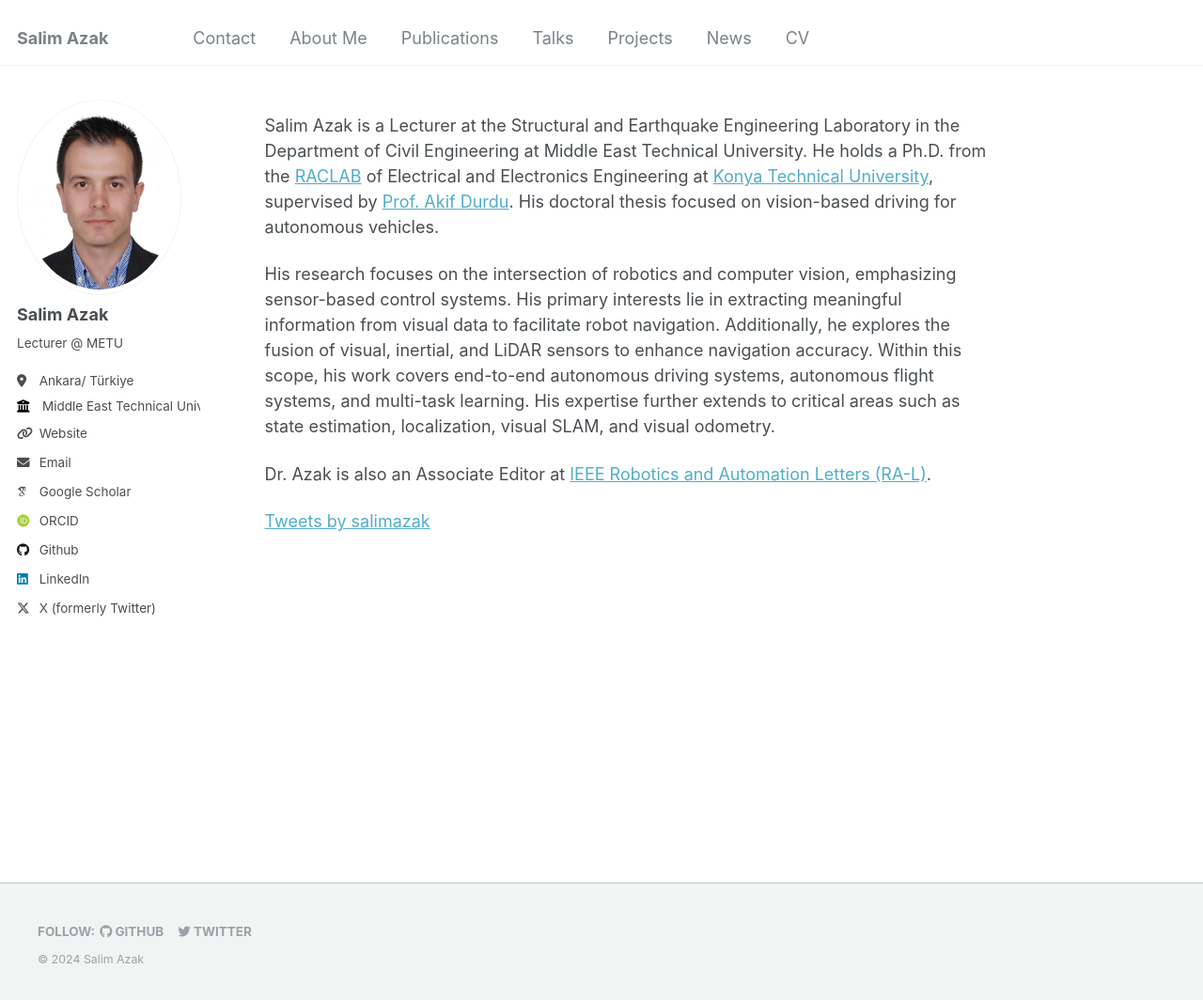
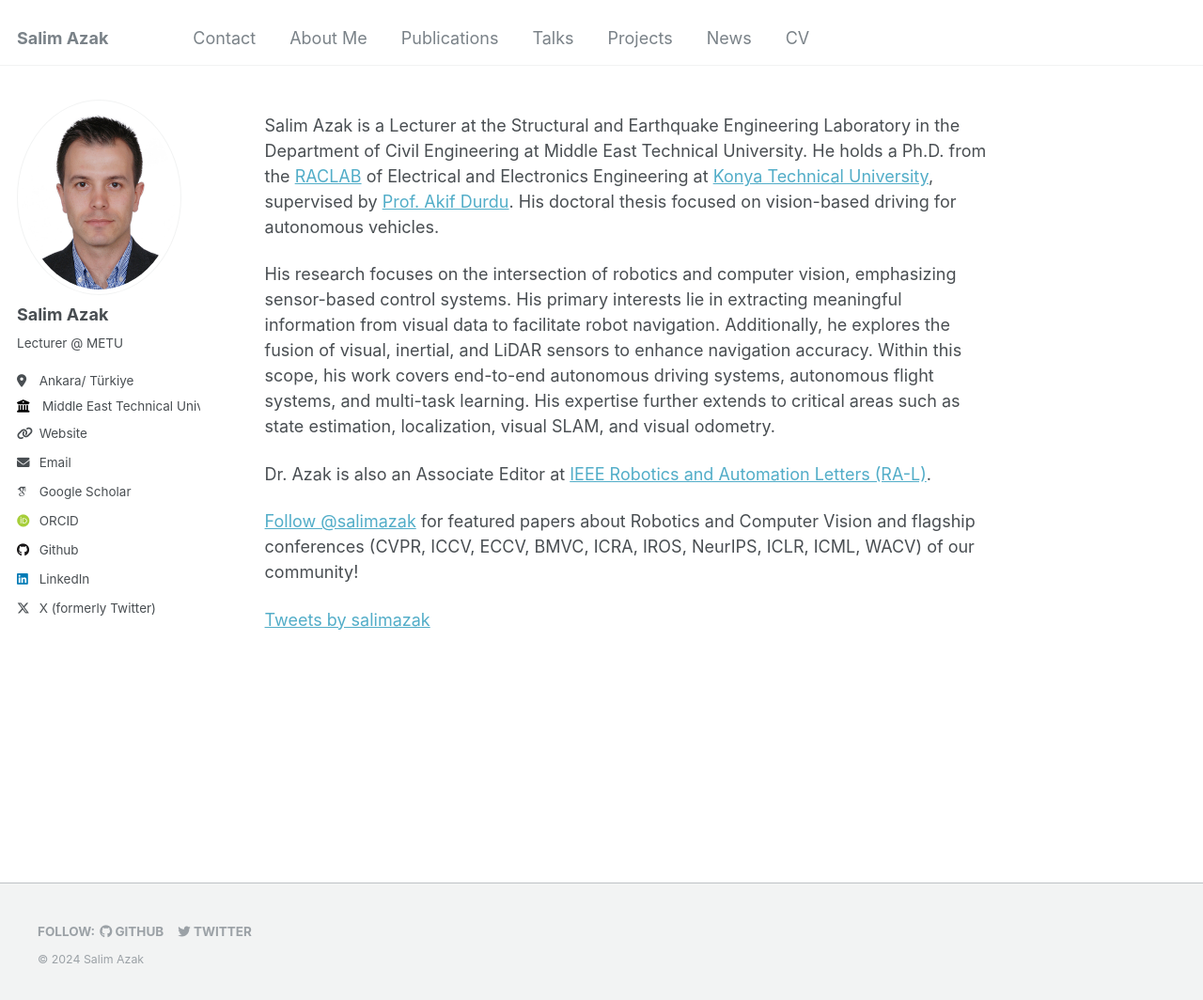
Before and after one commit to salimazak/salimazak.github.io, a Jekyll site: the page built from _pages/about.md, in a window 1280 px wide and 1065 px high. Shown: the whole window at 94% size. Built offline with Jekyll 4.4.1, drawn with Linux system fonts in a browser that asks for light colours; some web fonts are replaced; comment, search, counter and statistics services are not loaded.

Commit message:
Update about.md

```diff
--- a/_pages/about.md
+++ b/_pages/about.md
@@ -12,6 +12,10 @@ Salim Azak is a Lecturer at the Structural and Earthquake Engineering Laboratory
 His research focuses on the intersection of robotics and computer vision, emphasizing sensor-based control systems. His primary interests lie in extracting meaningful information from visual data to facilitate robot navigation. Additionally, he explores the fusion of visual, inertial, and LiDAR sensors to enhance navigation accuracy. Within this scope, his work covers end-to-end autonomous driving systems, autonomous flight systems, and multi-task learning. His expertise further extends to critical areas such as state estimation, localization, visual SLAM, and visual odometry.
 
 Dr. Azak is also an Associate Editor at [IEEE Robotics and Automation Letters (RA-L)](https://www.ieee-ras.org/publications/ra-l).
+
+<a class="twitter-follow-button"
+  href="https://twitter.com/TwitterDev">
+<a class="twitter-follow-button" href="https://twitter.com/salimazak">Follow @salimazak</a> <span>for featured papers about Robotics and Computer Vision and flagship conferences (CVPR, ICCV, ECCV, BMVC, ICRA, IROS, NeurIPS, ICLR, ICML, WACV) of our community!</span>
 
 <!--# News-->
 {% include twitter-timeline.html %}
```
